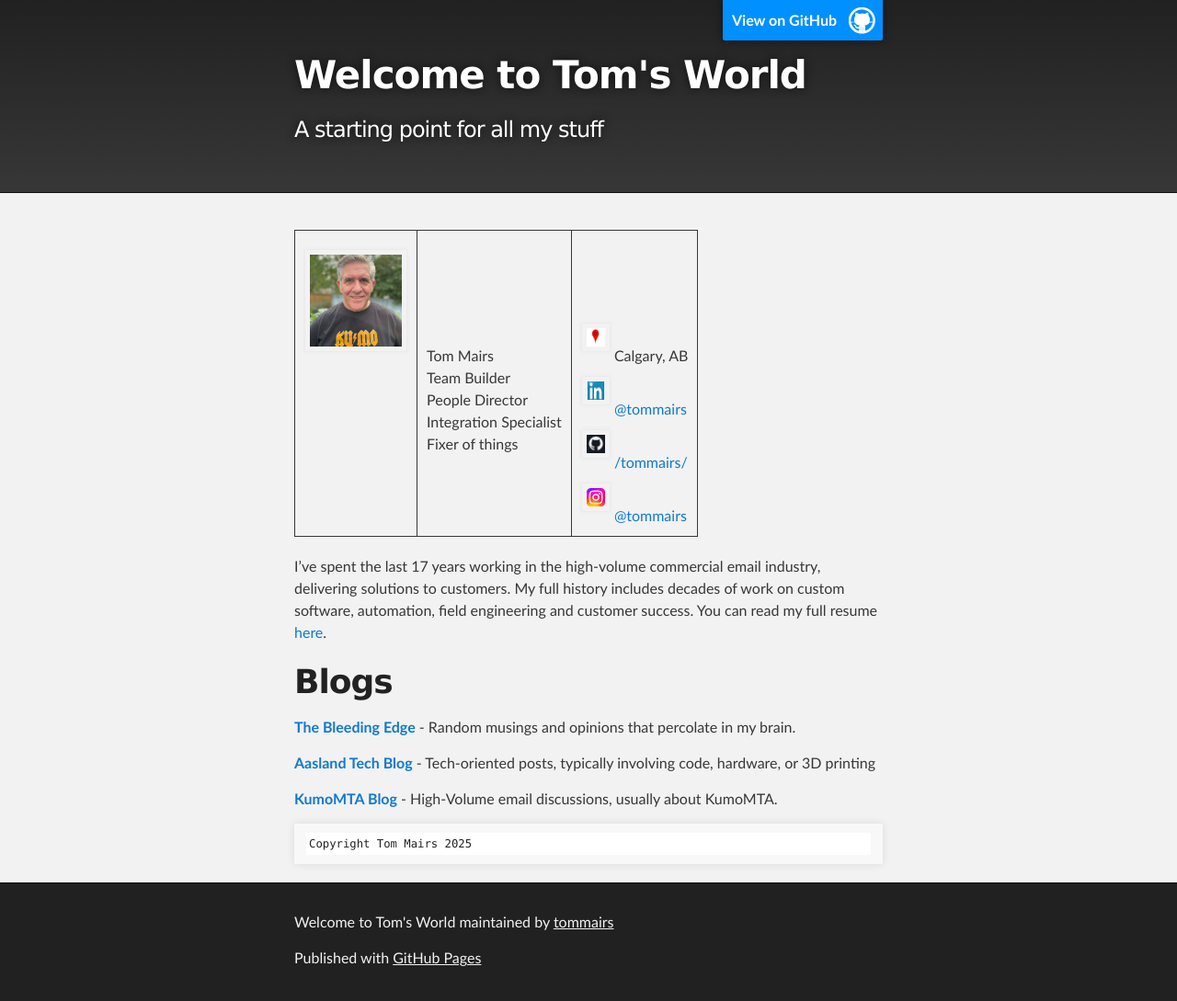
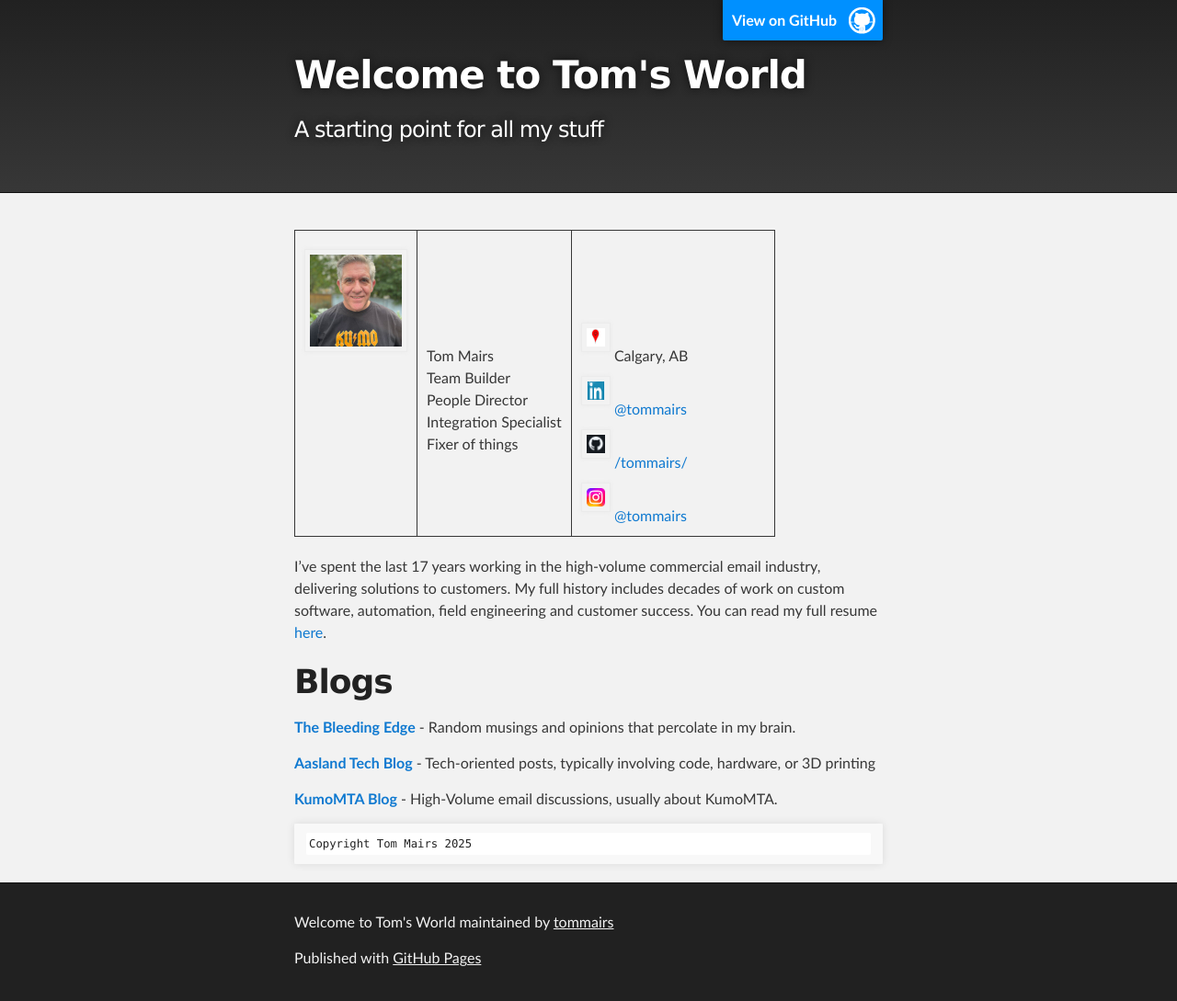
Before and after one commit to tommairs/aasland.github.io, a Jekyll site: the page built from index.md, in a window 1280 px wide. Shown: the whole page at 92% size. Built offline with Jekyll 4.4.1, drawn with Linux system fonts in a browser that asks for light colours.

```diff
--- a/index.md
+++ b/index.md
@@ -6,7 +6,7 @@
 <table><tr>
  <td> <img src="https://tommairs.github.io/images/tommairs.jpeg" width="100" height="100"> </td>
  <td> <b>Tom Mairs</b> <br>Team Builder <br>People Director <br>Integration Specialist <br>Fixer of things  </td>
- <td> <img src="https://tommairs.github.io/images/mapspot.png" width="20" height="20"> Calgary, AB <br> 	<img src="https://tommairs.github.io/images/linkedin.png" width="20" height="20">  <a href="https://www.linkedin.com/in/tommairs/">@tommairs</a> <br><img src="https://tommairs.github.io/images/github.jpg" width="20" height="20">  <a href = "https://github.com/tommairs">/tommairs/</a> <br><img src="https://tommairs.github.io/images/instagram.png" width="20" height="20"> <a href = "https://www.instagram.com/tom.mairs/">@tommairs</a>
+ <td width=200> <img src="https://tommairs.github.io/images/mapspot.png" width="20" height="20"> Calgary, AB <br> 	<img src="https://tommairs.github.io/images/linkedin.png" width="20" height="20">  <a href="https://www.linkedin.com/in/tommairs/">@tommairs</a> <br><img src="https://tommairs.github.io/images/github.jpg" width="20" height="20">  <a href = "https://github.com/tommairs">/tommairs/</a> <br><img src="https://tommairs.github.io/images/instagram.png" width="20" height="20"> <a href = "https://www.instagram.com/tom.mairs/">@tommairs</a>
  </td>
 </tr>
 </table>
```
